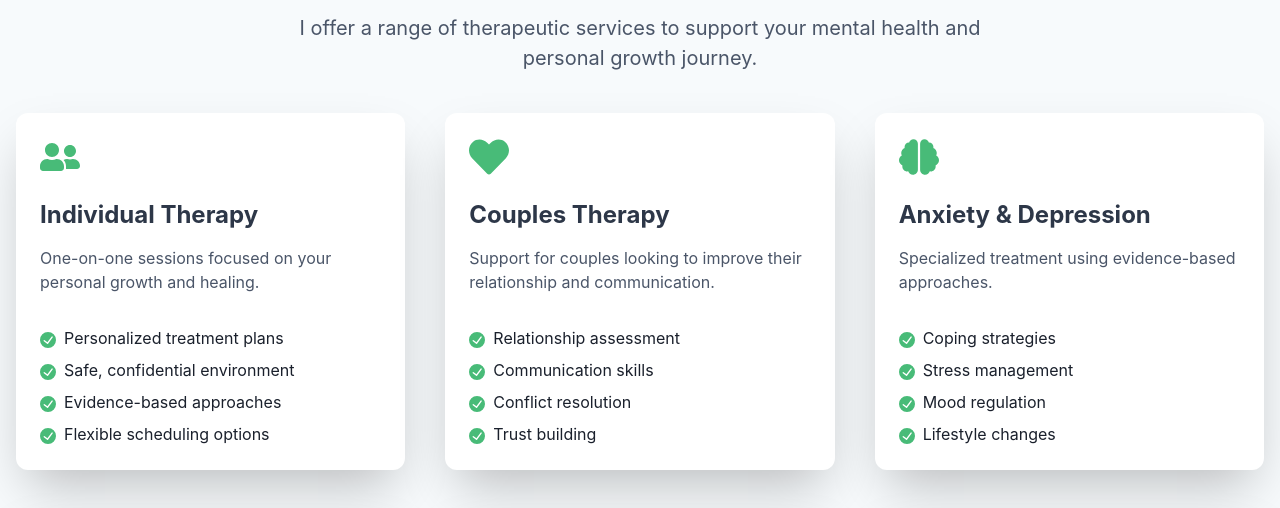
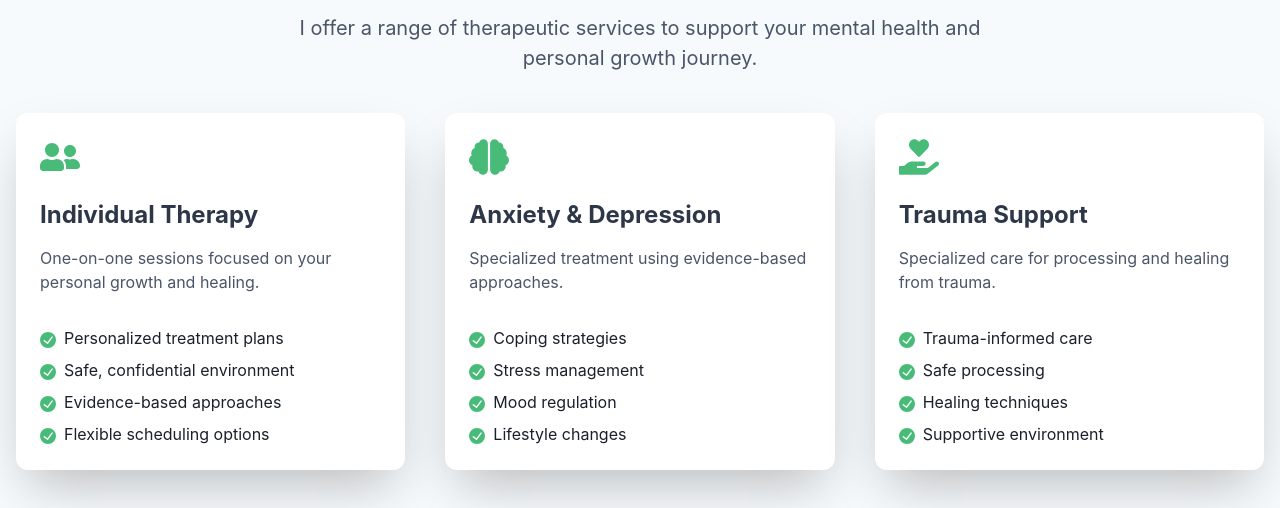
Before and after one commit to tomnovacek/psyweb, a React (Vite) app: page / in a window 1280 px wide. Shown: the part 1953-2461 px from the top of the page. Built offline with nearby package versions, Linux system fonts and the light colour scheme.

Commit message:
Reduce list of services on the home page.

```diff
--- a/src/pages/Home.jsx
+++ b/src/pages/Home.jsx
@@ -336,7 +336,7 @@ export default function Home() {
                   'Flexible scheduling options'
                 ]
               },
-              {
+/*               {
                 icon: FaHeart,
                 title: 'Couples Therapy',
                 description: 'Support for couples looking to improve their relationship and communication.',
@@ -346,7 +346,7 @@ export default function Home() {
                   'Conflict resolution',
                   'Trust building'
                 ]
-              },
+              }, */
               {
                 icon: FaBrain,
                 title: 'Anxiety & Depression',
@@ -358,7 +358,7 @@ export default function Home() {
                   'Lifestyle changes'
                 ]
               },
-              {
+/*               {
                 icon: FaComments,
                 title: 'Life Coaching',
                 description: 'Guidance for personal and professional development.',
@@ -368,18 +368,7 @@ export default function Home() {
                   'Life balance',
                   'Personal growth'
                 ]
-              },
-              {
-                icon: FaLightbulb,
-                title: 'Mindfulness Training',
-                description: 'Learn techniques for present-moment awareness and stress reduction.',
-                features: [
-                  'Meditation practices',
-                  'Breathing exercises',
-                  'Mind-body connection',
-                  'Stress reduction'
-                ]
-              },
+              }, */
               {
                 icon: FaHandHoldingHeart,
                 title: 'Trauma Support',
```
